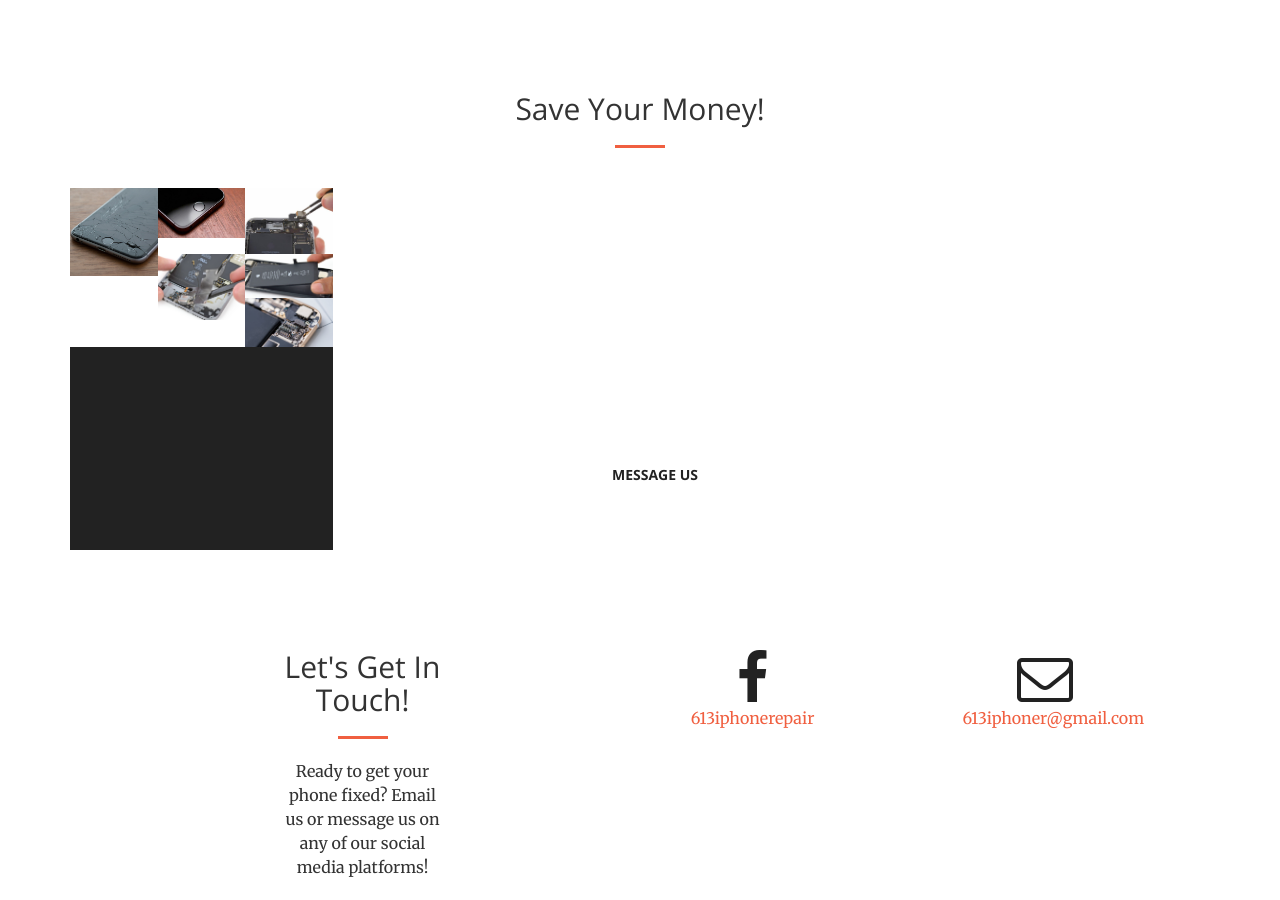
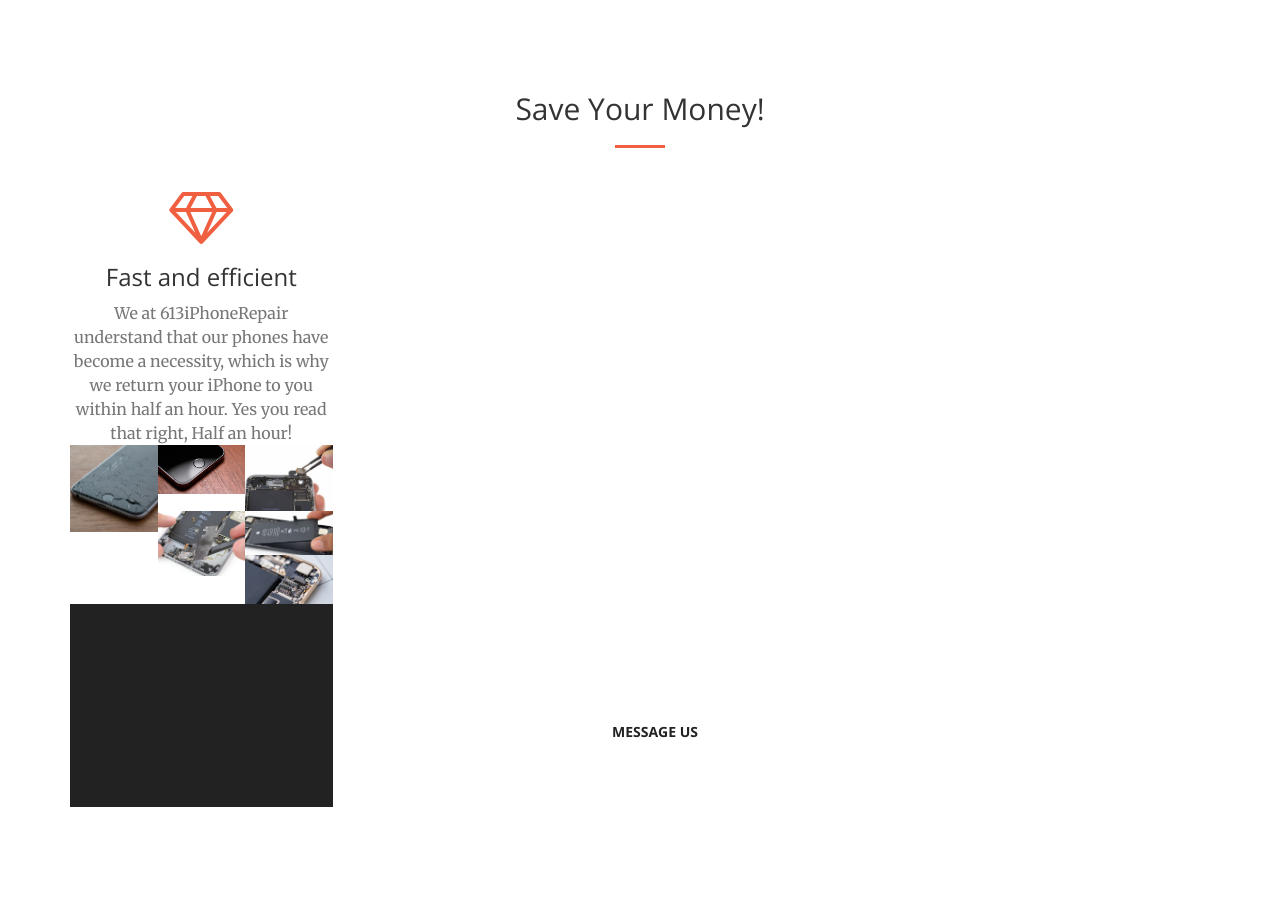
Before and after one commit to SuhaibElkomy/613iphonerepair, a Jekyll site: the page built from index.html, in a window 1280 px wide and 900 px high, scrolled down 1830 px. Built offline with Jekyll 4.4.1, drawn with Linux system fonts in a browser that asks for light colours.

Commit message:
Update WalletFriendly.html

```diff
--- a/_includes/WalletFriendly.html
+++ b/_includes/WalletFriendly.html
@@ -4,10 +4,14 @@
             <div class="col-lg-12 text-center">
                 <h2 class="section-heading">Save Your Money!</h2>
                 <hr class="primary">
-            </div>
+                </div>
         </div>
     </div>
     <div class="container">
         <div class="row">
             <div class="col-lg-3 col-md-6 text-center">
                 <div class="service-box">
+                    <i class="fa fa-4x fa-diamond wow bounceIn text-primary"></i>
+                    <h3>Fast and efficient</h3>
+                    <p class="text-muted">We at 613iPhoneRepair understand that our phones have become a necessity, which is why we return your iPhone to you within half an hour. Yes you read that right, Half an hour!</p>
+                </div>
```
